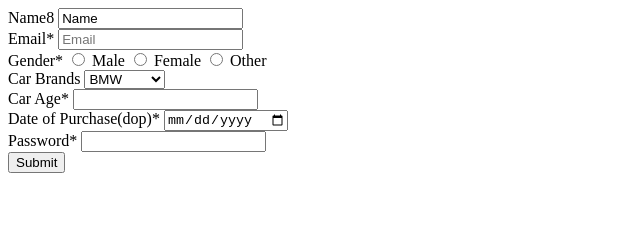
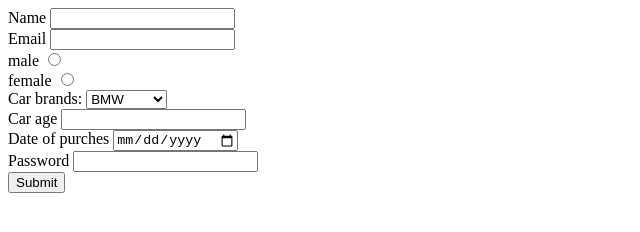
Before and after one commit to acciojob/car-insurance-form-pranavbadhan8, a website: page main.html in a window 1280 px wide. Shown: the whole page, without its empty margins (0-640 px from the left). Drawn offline with Linux system fonts and the light colour scheme.

Commit message:
created a submission

```diff
--- a/main.html
+++ b/main.html
@@ -43,34 +43,37 @@
 	<input type="password" id="password" required>
 	<br>
 	<button type="submit">Submit</button> -->
-	<form>
-		<label for="name">Name8</label>
-		<input type="text"  id="name" name="name" value="Name" placeholder="Name"><br>
-		<label for="email">Email*</label>
-		<input type="email" id="email" placeholder="Email" required><br>
-		<label for="Gender" id="gender">Gender*</label>
+	<form action="" method="post">
+	<label for="name">Name</label>
+	<input type="text"  id="name" required> <br>
+	<label for="email">Email</label>
+	<input type="email" name="email" id="email"><br>
+	<label for="gender">male</label>
+	<input type="radio" name="gender" id="gender" required> <br>
+	<label for="gender">female</label>
+	<input type="radio" name="gender" id="gender" required>
+	<br>
+	<label for="cars">Car brands:</label>
 
-		  <input type="radio" id="age1" name="age" value="30" required>
-		  <label for="age1" id="male">Male</label>
-		  <input type="radio" id="age2" name="age" value="60"required>
-		  <label for="age2" id="female">Female</label>
-		  <input type="radio" id="age3" name="age" value="100"required>
-		  <label for="age3" id="other">Other</label><br>
-		<label for="Car" id="car">Car Brands</label>
-		<select>
-		<option >BMW</option>
-		<option>Audi</option>
-		<option>Mercedez</option>
-		</select><br>
-		<label for="Carage" id="age">Car Age*</label>
-		<input type="number" required><br>
-		<label for="dop" id="date1">Date of Purchase(dop)*</label>
-		<input type="date" required><br>
-		<label for="Pass" id="password">Password*</label>
-		<input type="password"><br>
-		<input type="submit">
+<select id="cars">
+  <option value="BMW">BMW</option>
+  <option value="audi">Audi</option>
+  <option value="ME">mercezed</option>
 
-	</form>
+</select> <br>
+<label for="carage">Car age</label>
+<input type="number" name="age" id="carage" required><br>
+<label for="dop">Date of purches</label>
+<input type="date" name="care age" id="dop" required>
+<br>
+<label for="password">Password</label>
+<input type="password" name="password" id="password" required>
+<br>
+
+<button type="submit">Submit</button>
+
+</form>
+
 
 </body>
 
```
